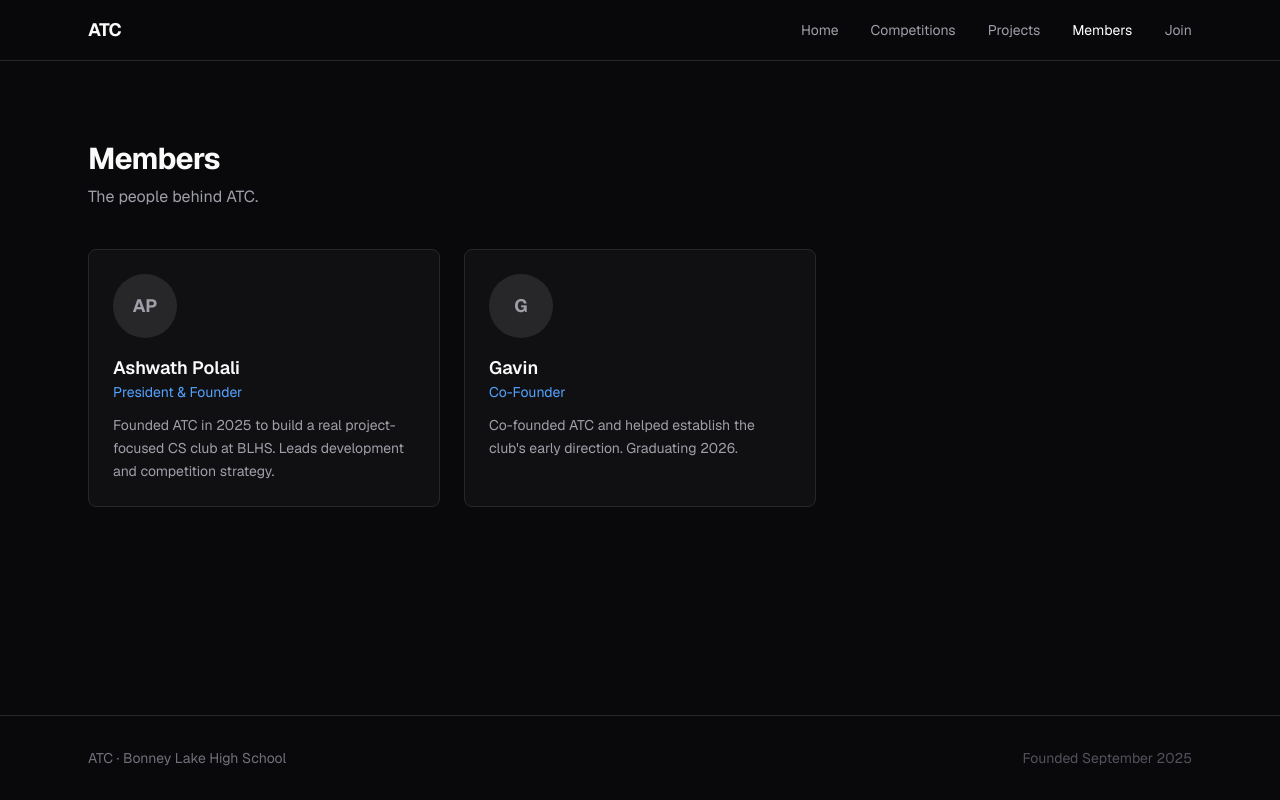
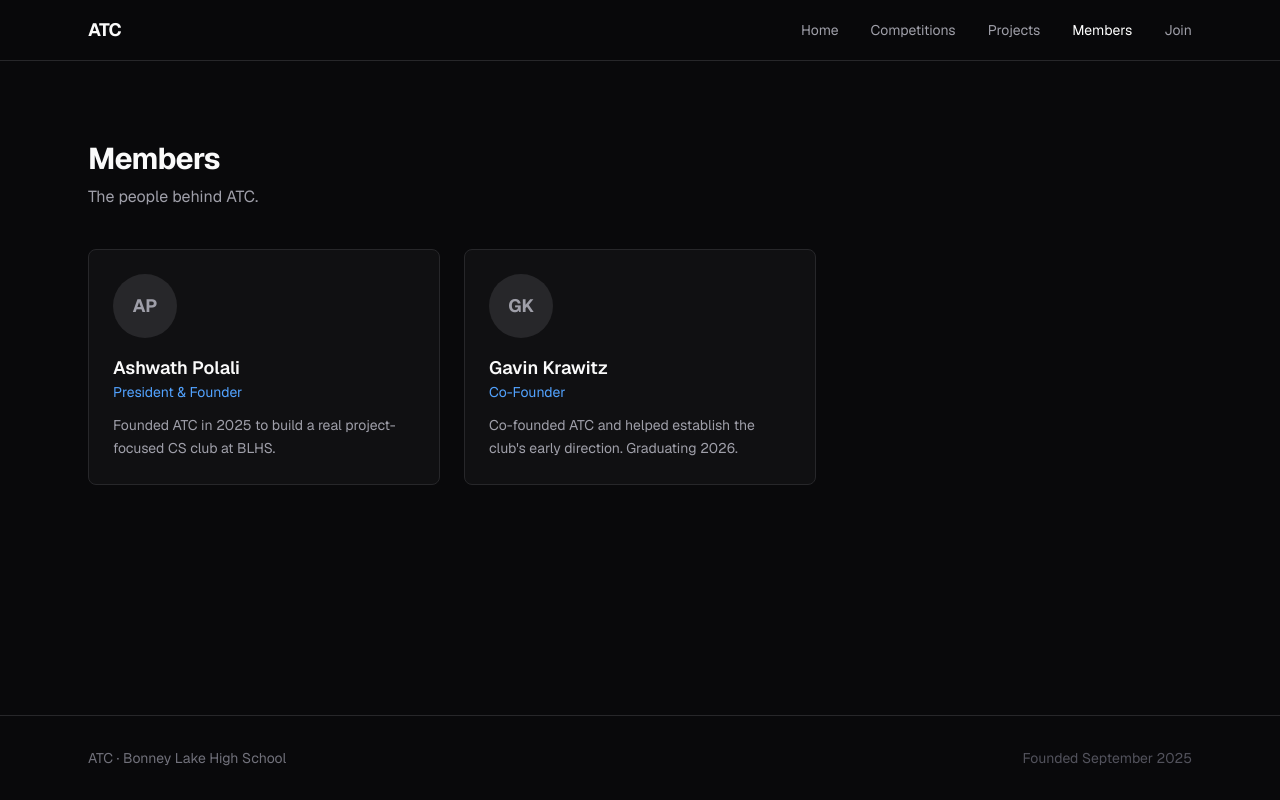
Before and after one commit to Algorithmic-Thinking-Club/atc-blhs, a Next.js app: page /members in a window 1280 px wide. Built offline with nearby package versions, Linux system fonts and the light colour scheme.

Commit message:
small tweak

```diff
--- a/data/members.ts
+++ b/data/members.ts
@@ -9,10 +9,10 @@ export const members: Member[] = [
   {
     name: "Ashwath Polali",
     role: "President & Founder",
-    bio: "Founded ATC in 2025 to build a real project-focused CS club at BLHS. Leads development and competition strategy.",
+    bio: "Founded ATC in 2025 to build a real project-focused CS club at BLHS.",
   },
   {
-    name: "Gavin",
+    name: "Gavin Krawitz",
     role: "Co-Founder",
     bio: "Co-founded ATC and helped establish the club's early direction. Graduating 2026.",
   },
```
